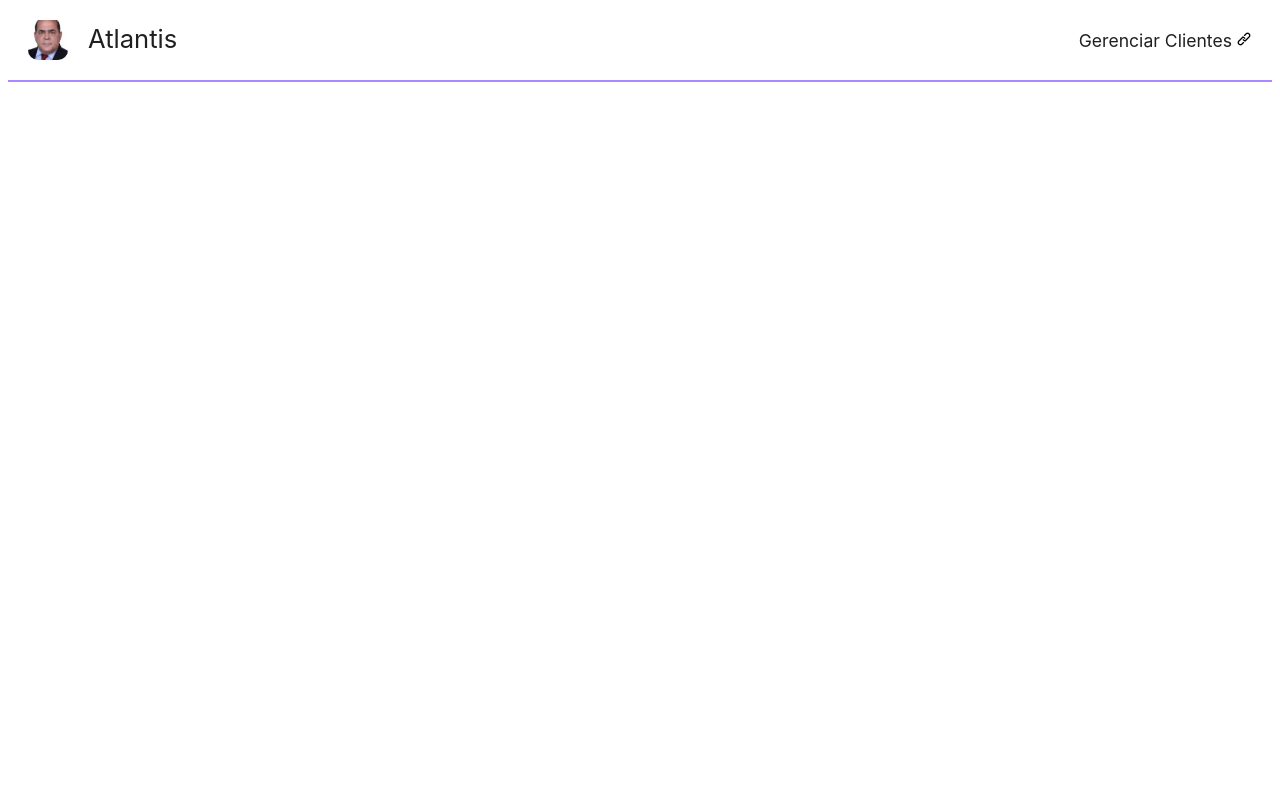
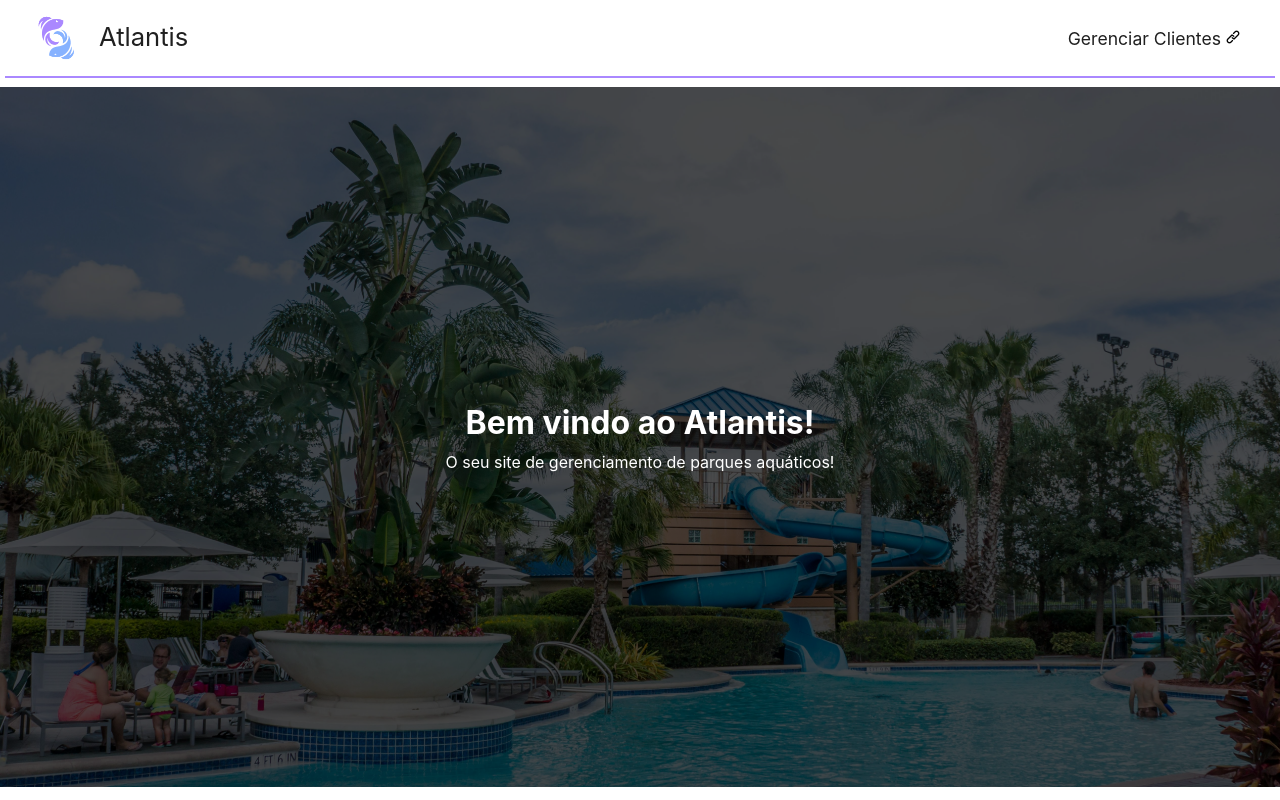
Before and after one commit to felipe-sant/Atlantis, a React (Create React App) app: page / in a window 1280 px wide. Built offline with nearby package versions, Linux system fonts and the light colour scheme.

Commit message:
feat: adicionando a logo do atlantis no projeto

```diff
--- a/src/components/navbar.tsx
+++ b/src/components/navbar.tsx
@@ -1,6 +1,6 @@
 import { Link, useLocation } from "react-router-dom";
 import css from "../styles/navbar.component.module.css"
-import logo from "../images/logo.jpg"
+import logo from "../images/logo.png"
 
 export default function Navbar() {
     const pathname = useLocation().pathname
--- a/src/pages/home.tsx
+++ b/src/pages/home.tsx
@@ -1,10 +1,12 @@
 import Navbar from "../components/navbar";
+import Slider from "../components/slider";
 import css from "../styles/home.page.module.css"
 
 export default function HomePage() {
     return (
         <main className={css.main}>
             <Navbar />
+            <Slider />
         </main>
     );
 }
--- a/src/styles/globals.css
+++ b/src/styles/globals.css
@@ -24,7 +24,7 @@ html {
 }
 
 main {
-  margin-top: 90px;
+  margin-top: 87px;
 }
 
 h1,
--- a/src/styles/navbar.component.module.css
+++ b/src/styles/navbar.component.module.css
@@ -1,15 +1,15 @@
 .navbar {
     background-color: var(--color-white);
     border-bottom: 2px solid var(--color);
-    padding: 20px 20px;
-    margin: 0px 8px;
+    padding: 6px 34px 6px 20px;
+    margin: 0px 5px;
     display: flex;
     flex-direction: row;
     justify-content: space-between;
-    outline: 8px solid white;
+    outline: 5px solid white;
     position: fixed;
     top: 0;
-    width: calc(100% - 16px);
+    width: calc(100% - 10px);
 }
 
 .logo {
@@ -17,7 +17,7 @@
     flex-direction: row;
     justify-content: center;
     align-items: center;
-    gap: 20px;
+    gap: 10px;
 }
 
 .logo h1 {
@@ -32,8 +32,8 @@
 }
 
 .logo img {
-    width: 40px;
-    height: 40px;
+    width: 64px;
+    height: 64px;
     object-fit: cover;
     border-radius: 10px;
 }
```
Also changed, not shown: src/images/logo.jpg (deleted), src/images/logo.png (added).
